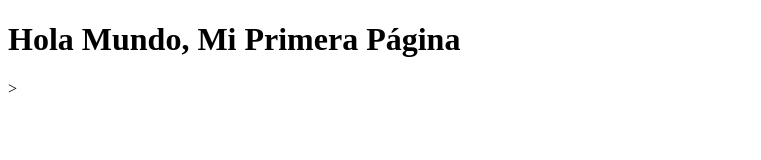
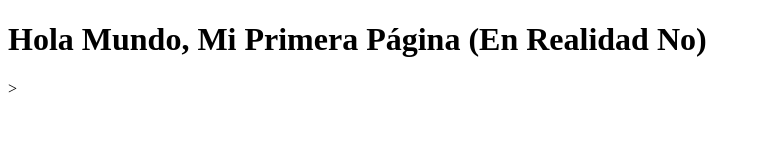
Before and after one commit to KevinOlm/Coursera-student, a plain HTML site: page site/index.html in a window 1280 px wide. Shown: the whole page, without its empty margins (0-761 px from the left). Drawn offline with Linux system fonts and the light colour scheme.

Commit message:
Otra Pequeña Modificación

```diff
--- a/site/index.html
+++ b/site/index.html
@@ -4,6 +4,6 @@
 	<title>Hola Mundo</title>
 </head>
 <body>
-<h1>Hola Mundo, Mi Primera Página</h1>>
+<h1>Hola Mundo, Mi Primera Página (En Realidad No)</h1>>
 </body>
 </html>
```
